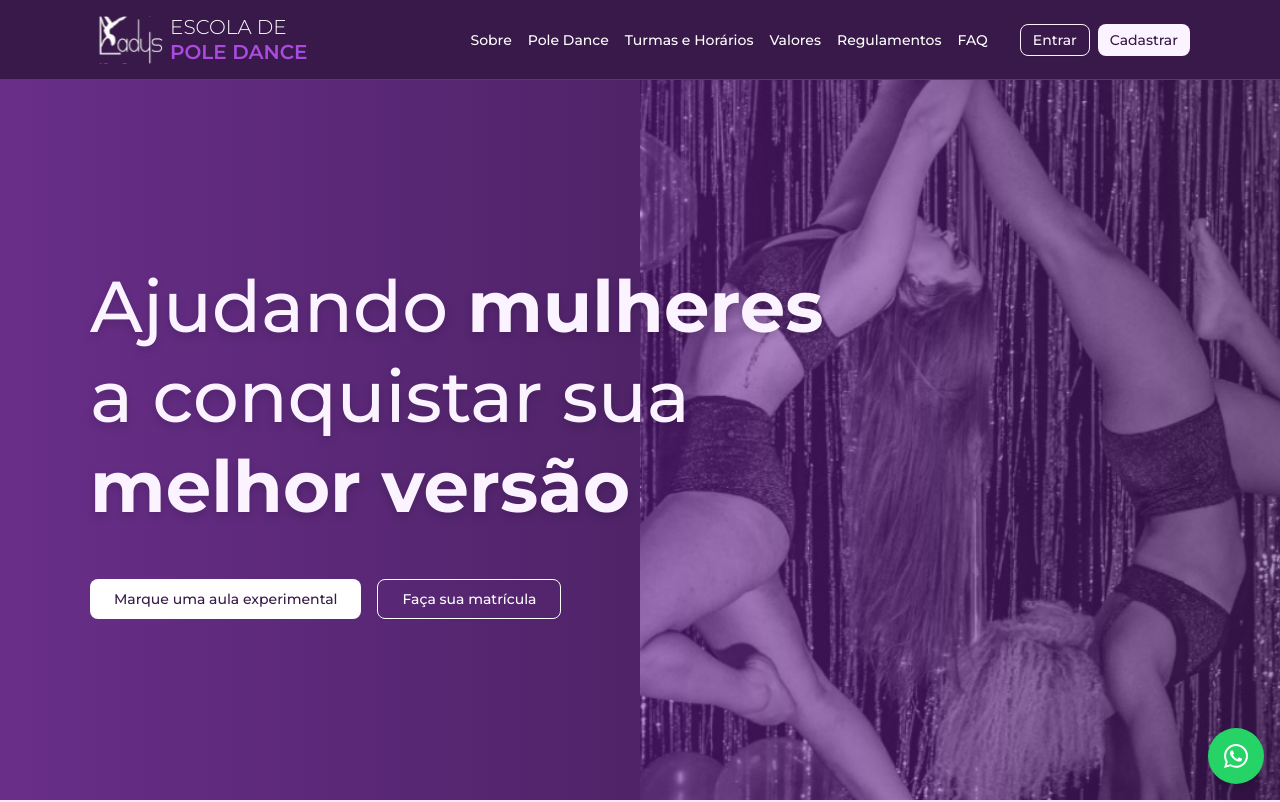
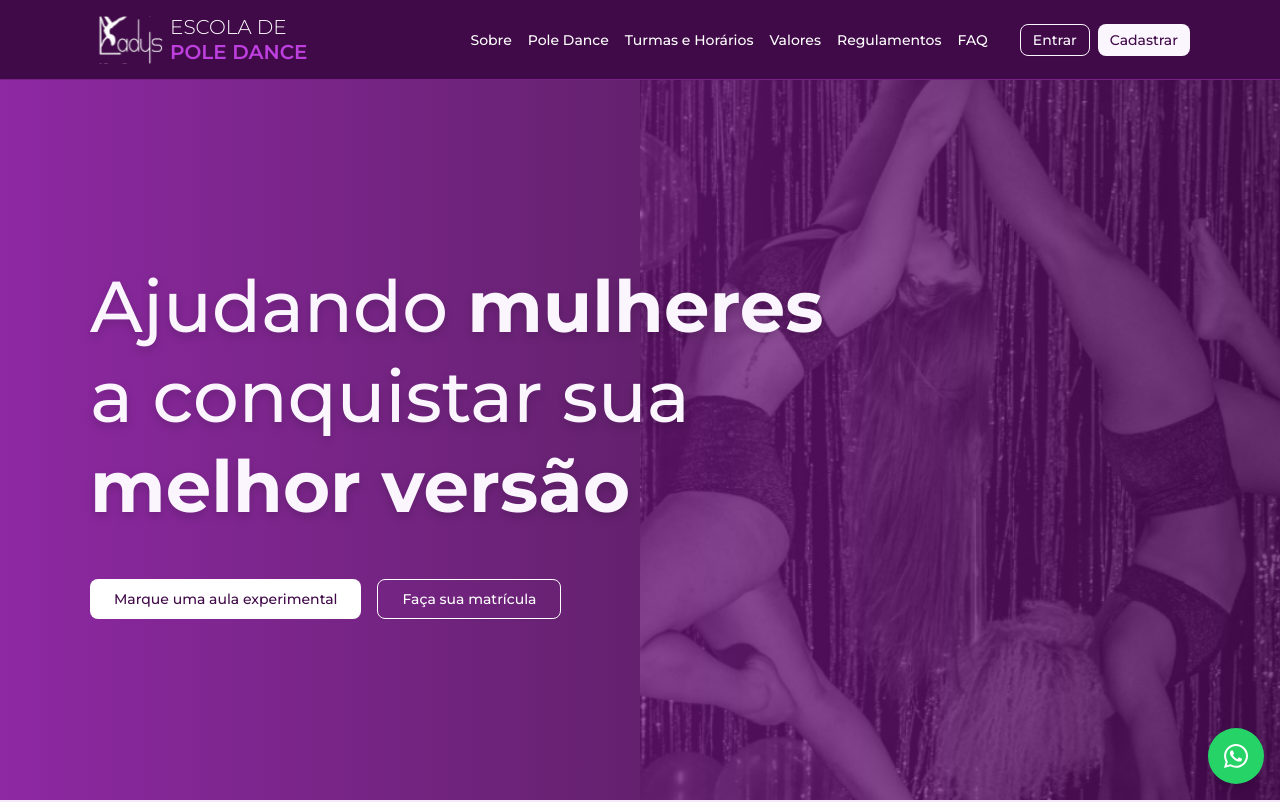
Before and after one commit to mdsreq-fga-unb/REQ-2025.2-T01-EscolaPoleDance, a React (Vite) app in the folder frontend/: page / in a window 1280 px wide. Shown: the top 802 px of the page. Built offline with nearby package versions, Linux system fonts and the light colour scheme.

Commit message:
#12 feat: Update FAQ answers for clarity and accuracy; enhance color variables in CSS

```diff
--- a/frontend/src/components/layout/FAQSection.tsx
+++ b/frontend/src/components/layout/FAQSection.tsx
@@ -33,11 +33,11 @@ const FAQSection: React.FC = () => {
     },
     {
       question: "Posso fazer aula experimental?",
-      answer: "Sim! Oferecemos aula experimental gratuita para você conhecer nossa metodologia e se sentir à vontade antes de se matricular."
+      answer: "Sim! Oferecemos aula experimental paga para você conhecer nossa metodologia e se sentir à vontade antes de se matricular. Comece tudo marcando sua aula experimental no horário que se encaixa melhor para você!"
     },
     {
       question: "Existe limite de idade para praticar pole dance?",
-      answer: "Não há limite de idade! Atendemos mulheres de todas as idades, desde adolescentes até senhoras. Cada faixa etária tem suas particularidades e benefícios. O importante é ter vontade de aprender e se divertir. Venha conhecer nossa metodologia adaptada para cada perfil!"
+      answer: "Não há limite de idade! Todas as mulheres são bem-vindas, desde que estejam liberadas para praticar atividade física. Cada faixa etária tem suas particularidades e benefícios. O importante é ter vontade de aprender e se divertir. Venha conhecer nossa metodologia adaptada para cada perfil!"
     }
   ];
 
--- a/frontend/src/components/layout/HeroSection.tsx
+++ b/frontend/src/components/layout/HeroSection.tsx
@@ -4,14 +4,14 @@ import { Button } from "../ui/button";
 export default function HeroSection() {
   return (
     <section
-      className="relative w-full mt-20 min-h-[calc(100vh-5rem)] bg-gradient-to-r from-fuchsia-pink-800 to-fuchsia-pink-950 font-[Montserrat] text-fuchsia-pink-50
+      className="relative w-full mt-20 min-h-[calc(100vh-5rem)] bg-gradient-to-r from-fuchsia-pink-700 via-fuchsia-pink-900 to-fuchsia-pink-950 font-[Montserrat] text-fuchsia-pink-50
                  flex flex-col md:flex-row justify-between items-center overflow-hidden"
     >
       <div className="absolute inset-0 md:left-1/2 md:top-0 md:w-1/2 h-full">
         <img
           src={heroImage}
           alt="Ginasta de Pole Dance"
-          className="w-full h-full object-cover mix-blend-luminosity"
+          className="w-full h-full object-cover mix-blend-luminosity bg-gradient-to-r from-fuchsia-pink-950 to-transparent opacity-55"
         />
       </div>
 
--- a/frontend/src/data/benefitsData.tsx
+++ b/frontend/src/data/benefitsData.tsx
@@ -25,7 +25,7 @@ export const benefitsData = [
   {
     icon: <Sparkles className="w-8 h-8 lg:w-10 lg:h-10 object-contain text-fuchsia-pink-900" />,
     title: "Expressão",
-    description: "Explore sua sensualidade e arte corporal, do seu jeito."
+    description: "Descubra-se na arte de se expressar através da dança."
   },
   {
     icon: <Handshake className="w-8 h-8 lg:w-10 lg:h-10 object-contain text-fuchsia-pink-900" />,
--- a/frontend/src/index.css
+++ b/frontend/src/index.css
@@ -88,17 +88,17 @@
   --sidebar-accent-foreground: oklch(0.205 0 0);
   --sidebar-border: oklch(0.922 0 0);
   --sidebar-ring: oklch(0.708 0 0);
-  --fuchsia-pink-50: oklch(97.35% 0.021 312.3);
-  --fuchsia-pink-100: oklch(95.22% 0.039 312.18);
-  --fuchsia-pink-200: oklch(88.94% 0.078 312.23);
-  --fuchsia-pink-300: oklch(81.01% 0.123 311.96);
-  --fuchsia-pink-400: oklch(71.95% 0.171 311.53);
-  --fuchsia-pink-500: oklch(60.18% 0.222 310.8);
-  --fuchsia-pink-600: oklch(55.45% 0.207 310.87);
-  --fuchsia-pink-700: oklch(48.56% 0.179 310.99);
-  --fuchsia-pink-800: oklch(42.54% 0.15 311.12);
-  --fuchsia-pink-900: oklch(38.3% 0.123 311.2);
-  --fuchsia-pink-950: oklch(28.23% 0.091 311.45);
+  --fuchsia-pink-50: #fbf5fe;
+  --fuchsia-pink-100: #f7eafd;
+  --fuchsia-pink-200: #f0d4fa;
+  --fuchsia-pink-300: #e5b1f6;
+  --fuchsia-pink-400: #d883ef;
+  --fuchsia-pink-500: #bc3fde;
+  --fuchsia-pink-600: #a934c5;
+  --fuchsia-pink-700: #8e28a3;
+  --fuchsia-pink-800: #762286;
+  --fuchsia-pink-900: #64216e;
+  --fuchsia-pink-950: #400a48;
 }
 
 .dark {
```
